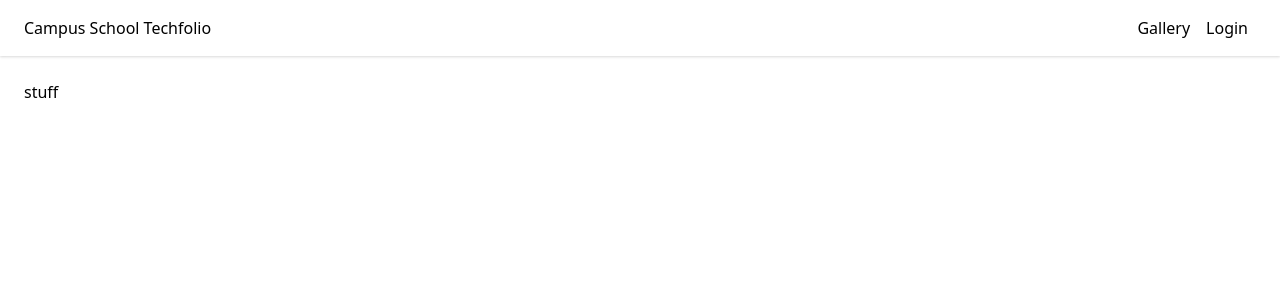
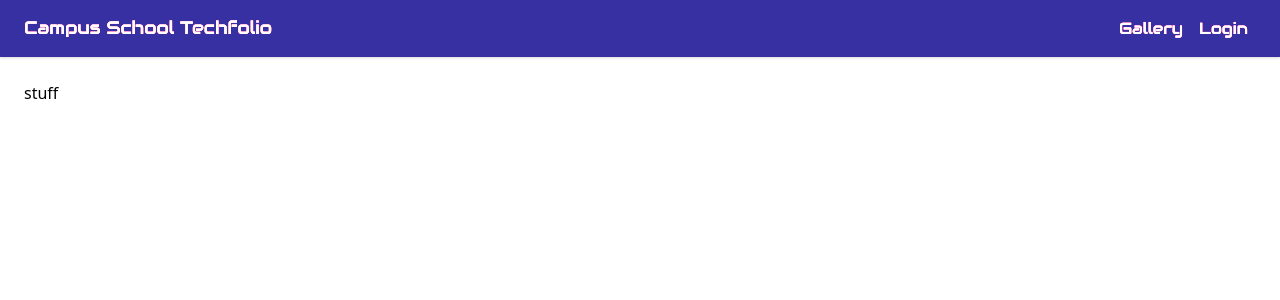
Before and after one commit to bacalj/school-app-web, a Nuxt app: page / in a window 1280 px wide. Shown: the top 300 px of the page. Built offline with nearby package versions, Linux system fonts and the light colour scheme.

Commit message:
noice awesome hover effects

```diff
--- a/components/Navbar.vue
+++ b/components/Navbar.vue
@@ -1,7 +1,9 @@
 <template>
   <nav class="navbar">
     <div class="my-2">
-      Campus School Techfolio
+      <h1>
+        <nuxt-link to="/">Campus School Techfolio</nuxt-link>
+      </h1>
     </div>
 
     <div class="my-2">
@@ -12,6 +14,22 @@
 
 <style lang="postcss" scoped>
 .navbar {
-  @apply flex flex-col text-center sm:flex-row sm:text-left sm:justify-between bg-white shadow sm:items-baseline w-full;
+  @apply flex flex-col text-center sm:flex-row sm:text-left sm:justify-between bg-white shadow sm:items-baseline w-full bg-indigo-800;
+}
+
+a {
+  color:white;
+  font-family: "Audiowide";
+  text-shadow: 0 0 0px #fff, 0 0px #ff4da6, 0 0 0px #ff4da6, 0 0 0px #ff4da6, 0 0 0px #ff4da6, 0 0 0px #ff4da6, 0 0 0px #ff4da6;
+  transition-property: text-shadow;
+  transition-timing-function: cubic-bezier(0.075, 0.82, 0.165, 1);
+  transition-duration: .5s;
+}
+
+a:hover {
+  text-shadow: 0 0 10px #fff, 0 0 15px #ff4da6, 0 0 20px #ff4da6, 0 0 25px #ff4da6, 0 0 30px #ff4da6, 0 0 35px #ff4da6, 0 0 40px #ff4da6;
+  transition-property: text-shadow;
+  transition-timing-function: cubic-bezier(0.075, 0.82, 0.165, 1);
+  transition-duration: .5s;
 }
 </style>
--- a/components/NavbarMenuItems.vue
+++ b/components/NavbarMenuItems.vue
@@ -4,3 +4,21 @@
     <a class="mx-2" href="#">Login</a>
   </div>
 </template>
+
+<style lang="postcss" scoped>
+a {
+  color:white;
+  font-family: "Audiowide";
+  text-shadow: 0 0 0px #fff, 0 0px #ff4da6, 0 0 0px #ff4da6, 0 0 0px #ff4da6, 0 0 0px #ff4da6, 0 0 0px #ff4da6, 0 0 0px #ff4da6;
+  transition-property: text-shadow;
+  transition-timing-function: cubic-bezier(0.075, 0.82, 0.165, 1);
+  transition-duration: .5s;
+}
+
+a:hover {
+  text-shadow: 0 0 10px #fff, 0 0 15px #ff4da6, 0 0 20px #ff4da6, 0 0 25px #ff4da6, 0 0 30px #ff4da6, 0 0 35px #ff4da6, 0 0 40px #ff4da6;
+  transition-property: text-shadow;
+  transition-timing-function: cubic-bezier(0.075, 0.82, 0.165, 1);
+  transition-duration: .5s;
+}
+</style>
--- a/layouts/default.vue
+++ b/layouts/default.vue
@@ -5,3 +5,15 @@
     <!-- <Footer class="px-6" /> -->
   </div>
 </template>
+
+<style lang="postcss">
+
+h1 {
+  font-family: 'Audiowide';
+  @apply text-lg;
+}
+
+p, a, li, span {
+  color: #2e2e4e
+}
+</style>
--- a/nuxt.config.js
+++ b/nuxt.config.js
@@ -25,11 +25,18 @@ export default {
 
   buildModules: [
     '@nuxtjs/tailwindcss',
+    '@nuxtjs/google-fonts'
   ],
 
   modules: [
   ],
 
   build: {
+  },
+
+  googleFonts: {
+    families: {
+      Audiowide: true,
+    }
   }
 }
--- a/package.json
+++ b/package.json
@@ -13,6 +13,7 @@
     "nuxt": "^2.15.7"
   },
   "devDependencies": {
+    "@nuxtjs/google-fonts": "^1.3.0",
     "@nuxtjs/tailwindcss": "^4.2.0",
     "postcss": "^8.3.5"
   }
```
Also changed, not shown: pages/index.vue (line endings or trailing spaces), 1 other file (tests, documents, lock files or other folders).
